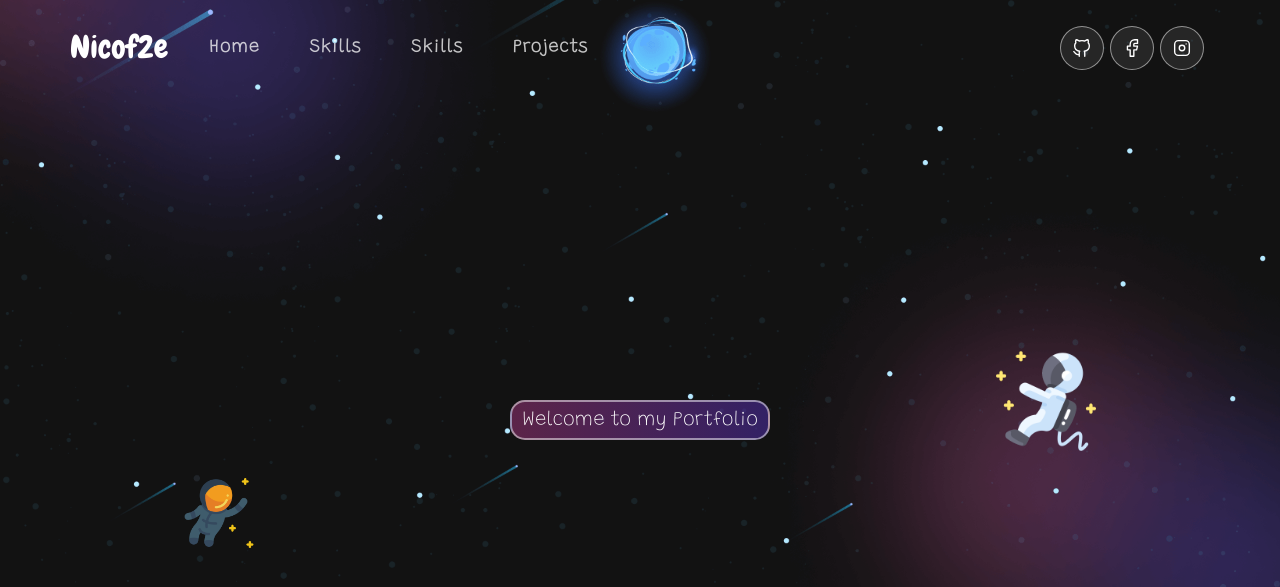
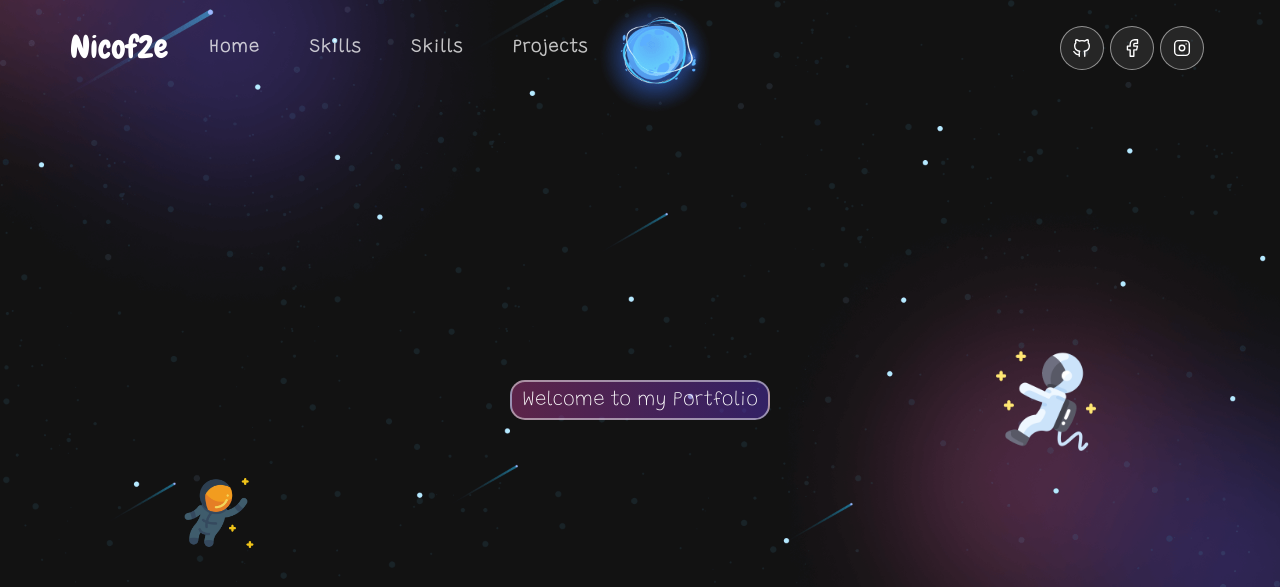
Before and after one commit to nicof2e/Resume, a plain HTML site: page index.html in a window 1280 px wide. Shown: the top 587 px of the page. Drawn offline with nearby package versions, Linux system fonts and the light colour scheme; a script that the page names is missing.

Commit message:
2023_05_19 final progress

```diff
--- a/index.html
+++ b/index.html
@@ -63,7 +63,7 @@
             </nav>
             <header id="section_Home" class="jumbotron">
                 <div class="container">
-                    <div style="position: absolute;display: flex;justify-content: center;align-items: center;">
+                    <div style="position: absolute;display: flex;justify-content: center;align-items: center;bottom: 180px;">
                         <span class="tagline">Welcome to my Portfolio</span>
                     </div>
                     <img src="/wwwroot/image/ufo_4.png" width="200" style="bottom:-212px">
--- a/wwwroot/css/index.css
+++ b/wwwroot/css/index.css
@@ -2,7 +2,7 @@
 @import url('https://fonts.googleapis.com/css2?family=Chewy&display=swap');
 /*font*/
 @import url('https://fonts.googleapis.com/css2?family=Grandstander:wght@100&display=swap');
-
+* { touch-action: pan-y; }  /*手機版bug*/
 :root{
     --easeOutQuad: cubic-bezier(.25, .46, .45, .94);
     --base-link-color: #ffc300;
--- a/wwwroot/js/index.js
+++ b/wwwroot/js/index.js
@@ -54,5 +54,7 @@ const app = Vue.createApp({
       });
 
       var s = skrollr.init();//skrollr初始化
+
+
   },
 });
```
